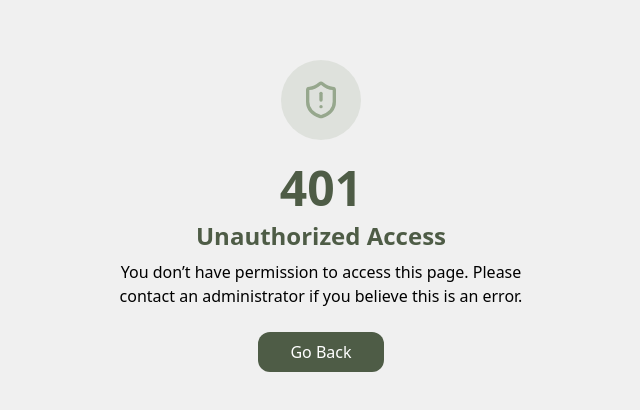
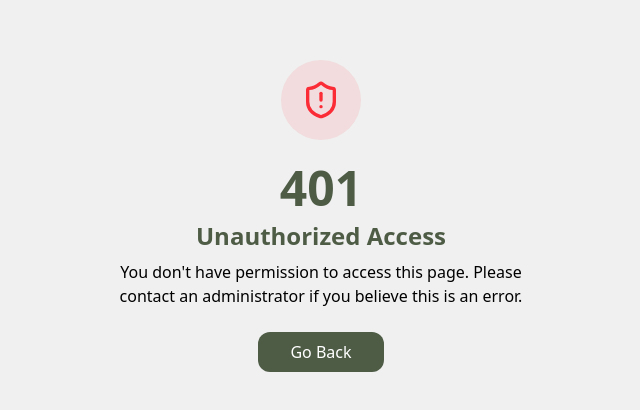
Before and after one commit to gunanivivek/E-Commerce, a React (Vite) app: page /unauthorized in a window 1280 px wide. Shown: the part 184-594 px from the top of the page, without its empty margins (319-959 px from the left). Built offline with nearby package versions, Linux system fonts and the light colour scheme.

Commit message:
change in route

```diff
--- a/src/App.tsx
+++ b/src/App.tsx
@@ -11,9 +11,14 @@ function App() {
   return (
     <Routes>
       <Route path="/login" element={<Login />} />
+
+      <Route path="/" element={<TestLayout />}>
+        <Route index element={<TestDashboard />} />
+      </Route>
+
       <Route path="/unauthorized" element={<Unauthorized />} />
       <Route element={<ProtectedRoute />}>
-      <Route path="*" element={<NotFound />} />
+        <Route path="*" element={<NotFound />} />
         {/* Admin-only routes */}
         <Route element={<RoleBasedRoute allowedRoles={["admin"]} />}>
           <Route path="/admin" element={<TestLayout />}>
@@ -27,13 +32,6 @@ function App() {
             <Route index element={<TestDashboard />} />
           </Route>
         </Route>
-
-        {/* Customer-only routes */}
-        <Route element={<RoleBasedRoute allowedRoles={["customer"]} />}>
-          <Route path="/" element={<TestLayout />}>
-            <Route index element={<TestDashboard />} />
-          </Route>
-        </Route>
       </Route>
     </Routes>
   );
--- a/src/pages/Unauthorized.tsx
+++ b/src/pages/Unauthorized.tsx
@@ -8,8 +8,8 @@ const Unauthorized = () => {
     <div className="flex min-h-screen items-center justify-center bg-background">
       <div className="text-center space-y-6 max-w-md px-4">
         <div className="flex justify-center">
-          <div className="w-20 h-20 rounded-full bg-primary-300/20 flex items-center justify-center">
-            <ShieldAlert className="w-10 h-10 text-primary-300" />
+          <div className="w-20 h-20 rounded-full bg-red-500/10 flex items-center justify-center">
+            <ShieldAlert className="w-10 h-10 text-red-500" />
           </div>
         </div>
         <div className="space-y-2">
@@ -18,7 +18,7 @@ const Unauthorized = () => {
             Unauthorized Access
           </p>
           <p className="text-muted-foreground">
-            You don’t have permission to access this page. Please contact an administrator if you believe this is an error.
+            You don't have permission to access this page. Please contact an administrator if you believe this is an error.
           </p>
         </div>
         <div className="flex gap-3 justify-center">
```
